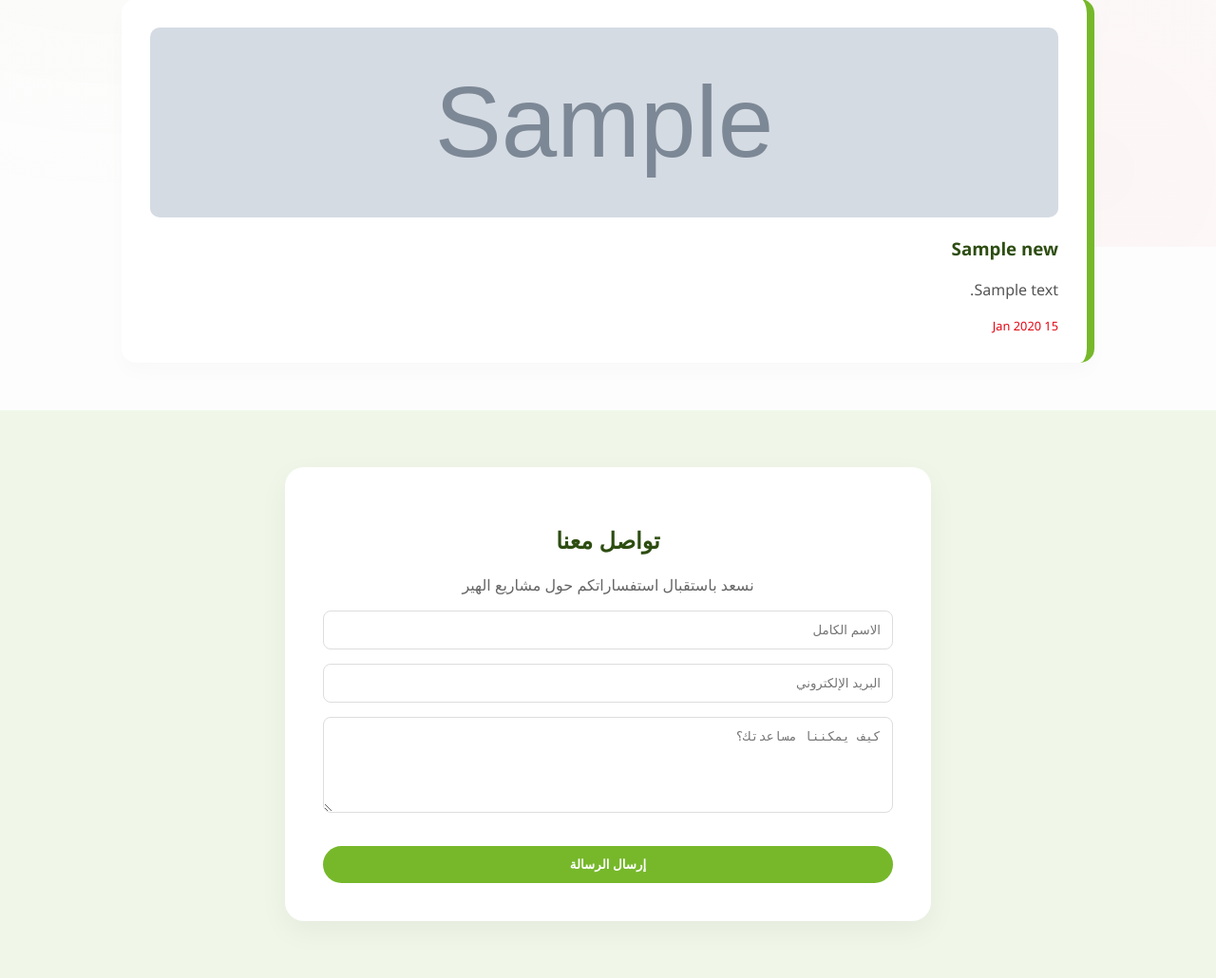
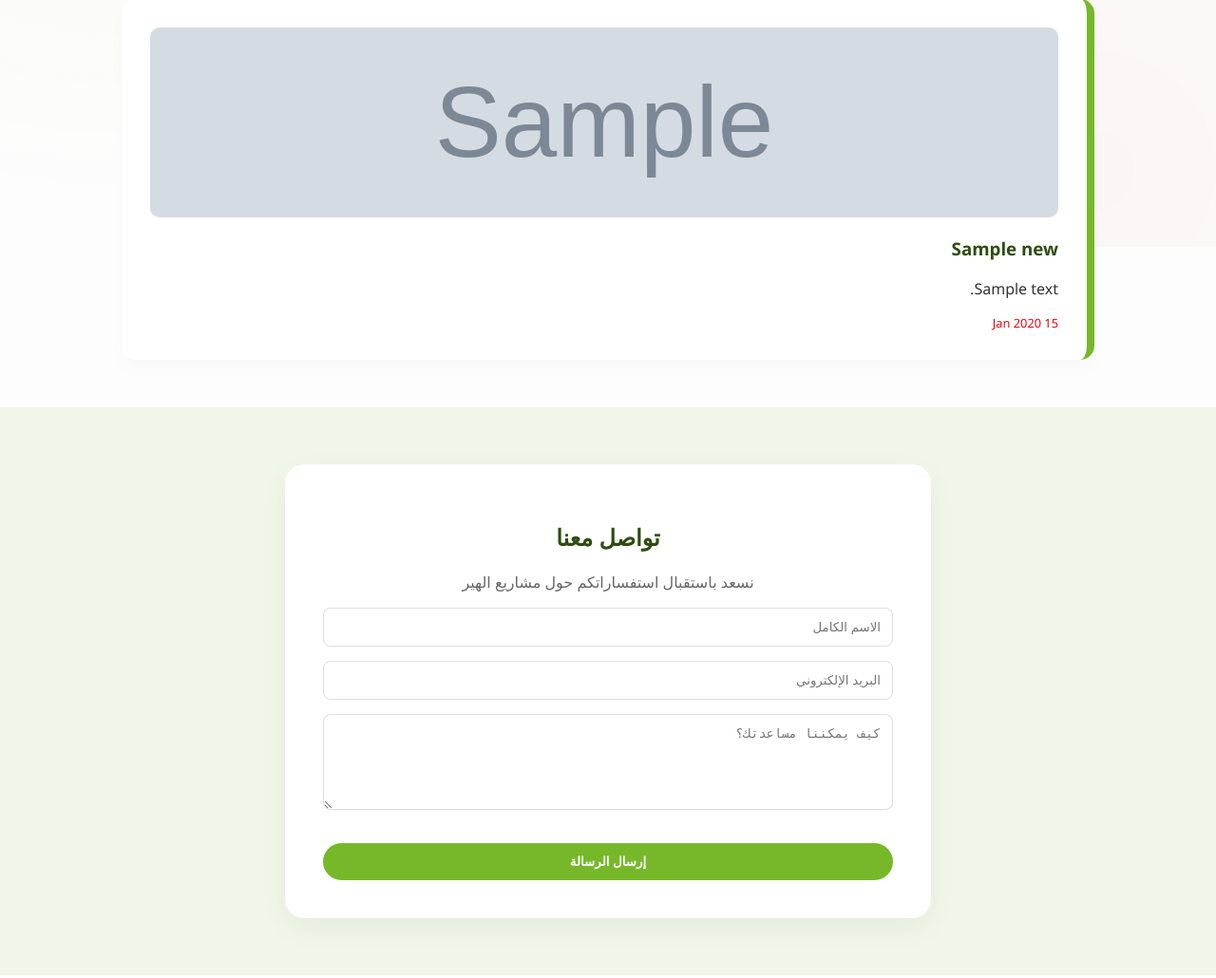
Before and after one commit to marof153-ai/alhayer, a Django app: page / in a window 1280 px wide. Shown: the part 540-1570 px from the top of the page at 95% size. Run offline with Django 4.2, Linux system fonts and the light colour scheme; tables that the repository leaves empty hold one stand-in row (values such as "Sample post"); grey boxes marked "Sample" are stand-in pictures.

Commit message:
تعديل النص

```diff
--- a/alhayer_project/main/templates/home.html
+++ b/alhayer_project/main/templates/home.html
@@ -102,7 +102,7 @@
         {% endif %}
 
         <h3 style="color: var(--dark-green); margin-top: 0;">{{ news.title }}</h3>
-        <p style="line-height: 1.6; color: #555; text-align: justify;">{{ news.content|truncatewords:50 }}</p>
+        <p>{{ news.content|truncatewords:50 }}</p>
 
         <div style="color: var(--logo-red); font-size: 0.8rem;">{{ news.date_posted|date:"d M Y" }}</div>
     </div>
```
